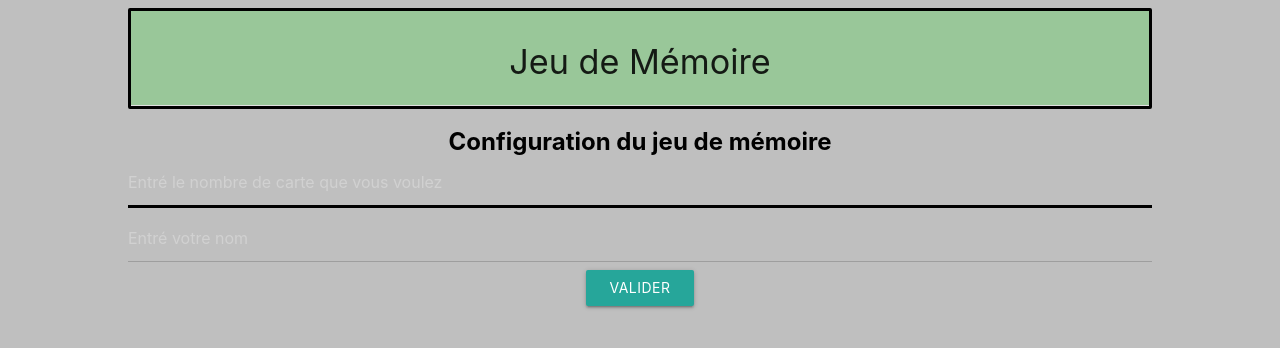
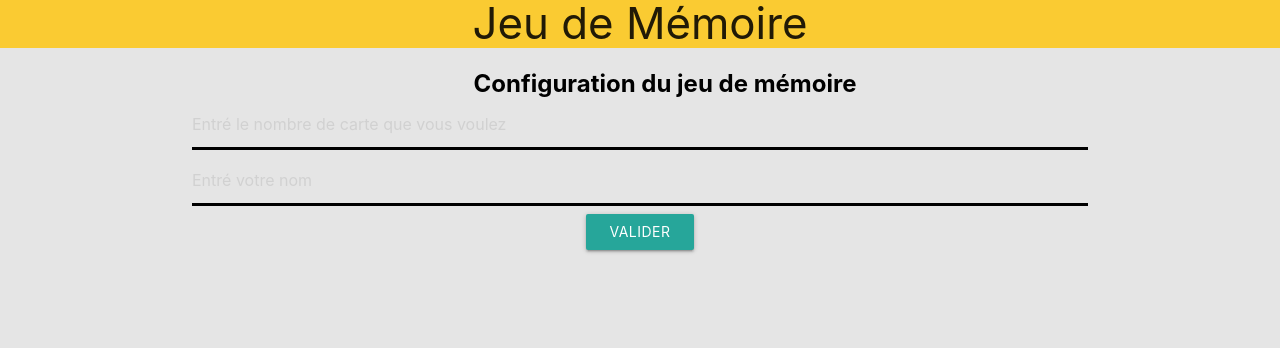
Before and after one commit to HBherer/Jeu-de-memoire, a plain HTML site: page index.html in a window 1280 px wide. Drawn offline with nearby package versions, Linux system fonts and the light colour scheme.

Commit message:
Jeu complètement [DONE]
Le jeu est fini d'être programmer

```diff
--- a/index.html
+++ b/index.html
@@ -1,5 +1,5 @@
 <!DOCTYPE html>
-<html lang="en">
+<html lang="fr">
 
 <head>
     <meta charset="UTF-8">
@@ -9,27 +9,22 @@
     <title>Jeu de Mémoire</title>
 </head>
 
-<body class="fond_bleu">
-    <div class="wrapper">
+<body class="fondCouleur">
+    <div class="wrappe">
         <header>
             <section>
-                <article>
-                    <ul class="titre collection with-header">
-                        <li class="collection-header transparent z-depth-0 center">
-                            <h4 class="">Jeu de Mémoire</h4>
+                <article class="titre center">
+                            <h3 class="">Jeu de Mémoire</h3>
                             <div id="nomAfficher"></div>
                             <div id="tempsAfficher"></div>
-                        </li>
-                    </ul>
                 </article>
             </section>
-            <section>
+            <section class="container">
                 <article id="formul" class="center">
                     <form action="index.html" onsubmit="return false" name="formulaire" method="GET" id="formConfig">
                         <label class="size_texte_24">Configuration du jeu de mémoire
-                            <input class="box nombreCarte" type="number" id="nbCarteEntrer" name="nombreCarte"
-                                placeholder="Entré le nombre de carte que vous voulez">
-                            <input type="text" id="nomUser" name="nomUtilisateur" placeholder="Entré votre nom">
+                            <input class="box nombreCarte" type="number" step="2" id="nbCarteEntrer" name="nombreCarte" placeholder="Entré le nombre de carte que vous voulez">
+                            <input class="box" type="text" id="nomUser" name="nomUtilisateur" placeholder="Entré votre nom">
                         </label>
                         <button type="submit" id="valider" class="btn waves-effect waves-light " name="action"
                             aria-required="">Valider
@@ -39,7 +34,7 @@
                 </article>
             </section>
         </header>
-        <main>
+        <main class="container center">
             <div id="jeu"></div>
             <div id="message"></div>
         </main>
--- a/script.js
+++ b/script.js
@@ -170,7 +170,13 @@ function afficheNomJoueur() {
   nom.appendChild(texte)
   nomAfficher.appendChild(nom)
 }
-
+jQuery.validator.addMethod("fullname", function(value, element) {
+  if (/^([a-zA-Z]{2,}\s[a-zA-z]{1,}'?-?[a-zA-Z]{2,}\s?([a-zA-Z]{1,})?)/.test(value)) {
+    return true;
+  } else {
+    return false;
+  };
+})
 
 function validation(e) {
   $("form[name='formulaire']").validate({
@@ -178,9 +184,12 @@ function validation(e) {
       nombreCarte: {
         required: true,
         number: true,
+        min: 2,
+        max: 10,
       },
       nomUtilisateur: {
         required: true,
+        fullname: true,
       },
     },
     messages: {
--- a/style.css
+++ b/style.css
@@ -2,8 +2,15 @@
     width: 1024px;
     margin: 0 auto;
 }
-.fond_bleu{
-    background-color: #75757575;
+html{
+    margin: 0 auto;
+}
+body{
+    margin: 0 auto;
+    padding: 0px;
+}
+.fondCouleur{
+    background-color: #d8d8d8a8;
 }
 .fond_jaune{
     background-color: #fff176;
@@ -15,11 +22,15 @@
     font-size: 24px;
     color: black;
     font-weight: bold !important;
+    margin: 10px 50px 20px;
+}
+h3{
+    margin-top: 0px;
+    height: 100%;
 }
 
 .titre{
-    border: solid black;
-    background-color: #3d34;
+    background-color: rgba(255, 197, 8, 0.808);
     font-size: 50px !important;
 }
 #jeu > button{
@@ -32,7 +43,7 @@
     font-weight: bold;
 }
 #tempsAfficher{
-    font-size: 16px;
+    font-size: 20px;
     font-weight: bold;
 }
 #message{
```
